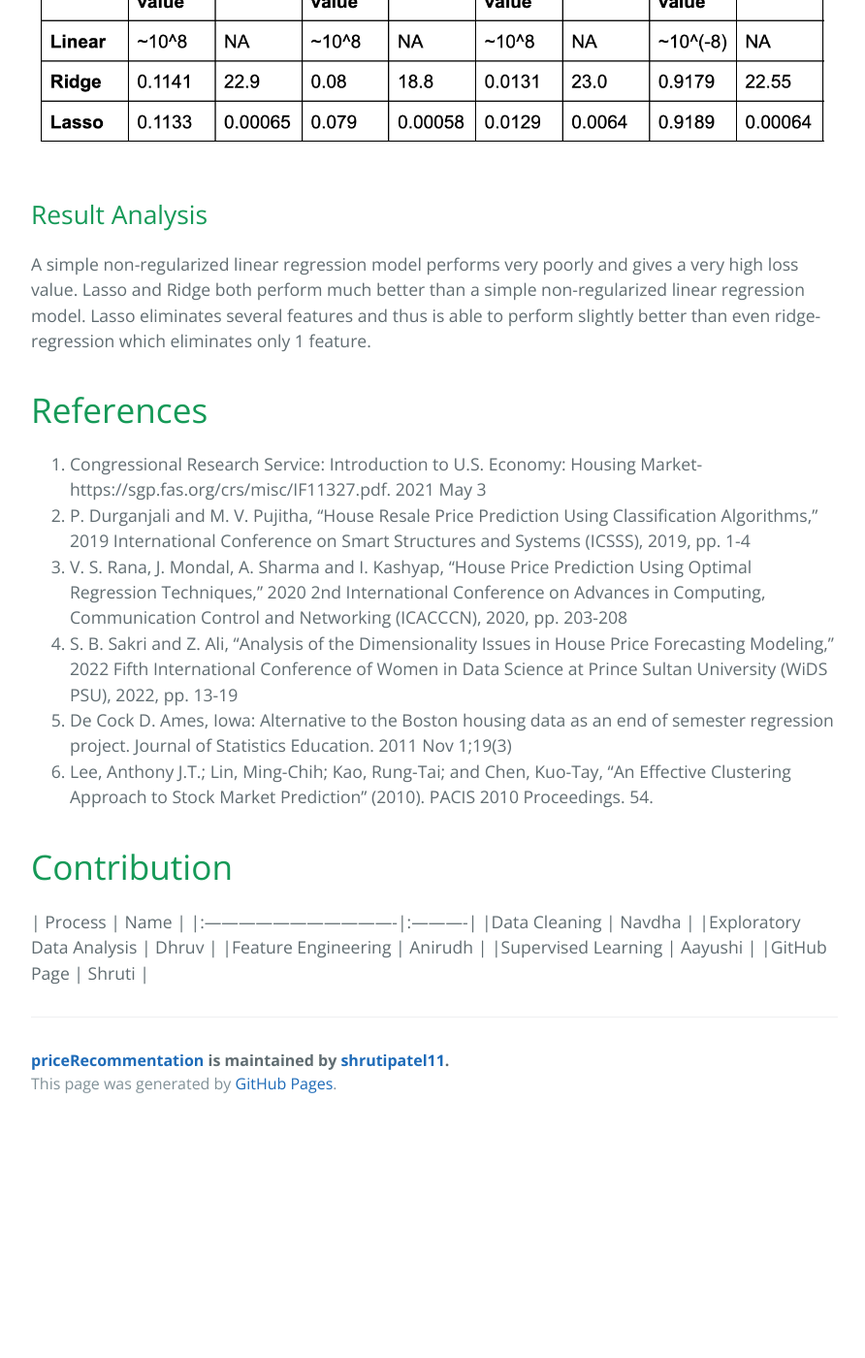
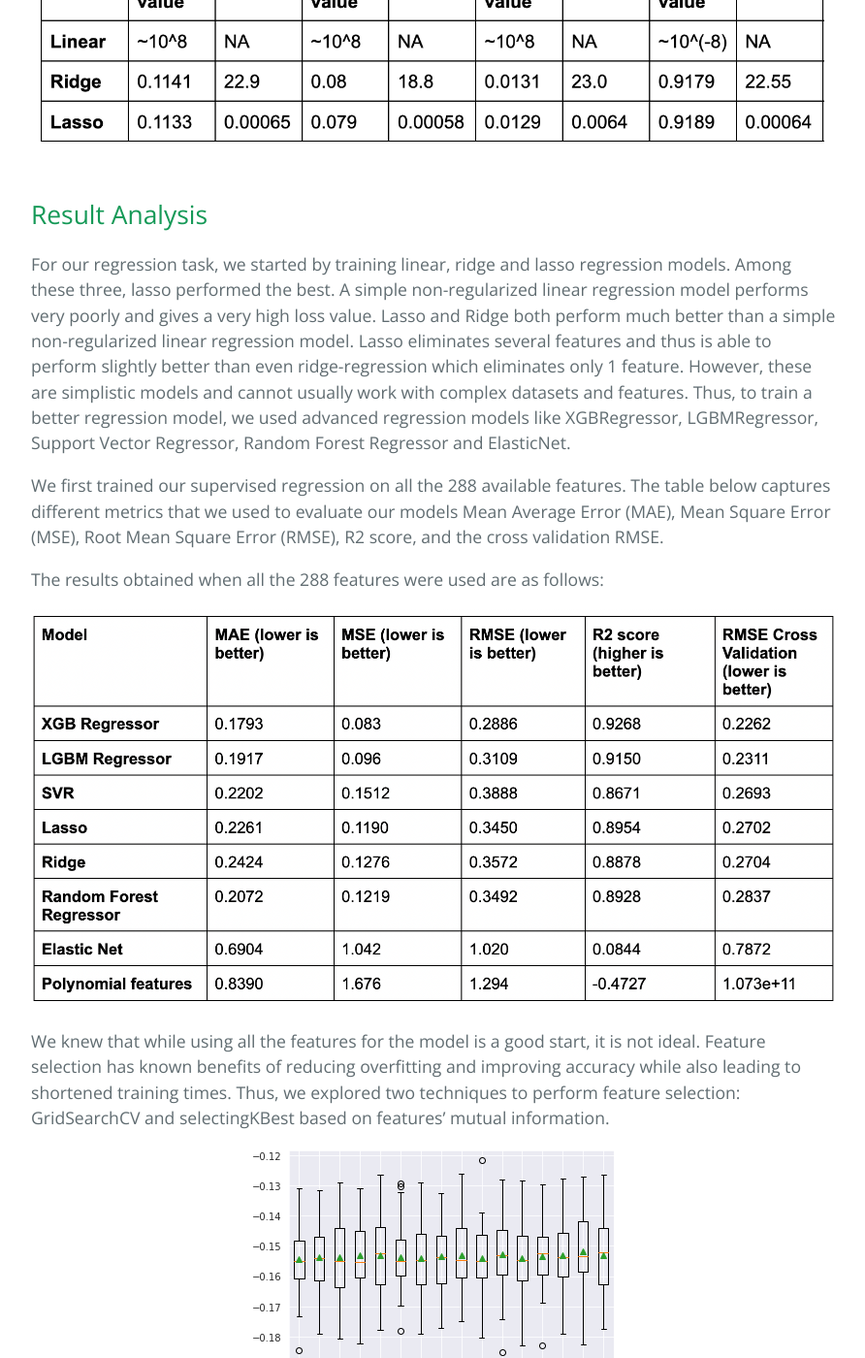
Before and after one commit to shrutipatel11/priceRecommentation, a Jekyll site: the page built from docs/index.md, in a window 1280 px wide and 1400 px high, scrolled down 8932 px. Shown: the whole window at 97% size, without its empty margins (192-1084 px from the left). Built offline with Jekyll 4.4.1, drawn with Linux system fonts in a browser that asks for light colours; before the commit the page ends 10093 px from its top, so only the background shows below that; some of the changed text lies outside the part shown.

Commit message:
Final webpage

```diff
--- a/docs/index.md
+++ b/docs/index.md
@@ -159,8 +159,108 @@ We use the Root Mean Square Error (RMSE) for evaluating the trained model on the
 
 
 ## Result Analysis
-A simple non-regularized linear regression model performs very poorly and gives a very high loss value. Lasso and Ridge both perform much better than a simple non-regularized linear regression model. Lasso eliminates several features and thus is able to perform slightly better than even ridge-regression which eliminates only 1 feature.
+For our regression task, we started by training linear, ridge and lasso regression models. Among these three, lasso performed the best. A simple non-regularized linear regression model performs very poorly and gives a very high loss value. Lasso and Ridge both perform much better than a simple non-regularized linear regression model. Lasso eliminates several features and thus is able to perform slightly better than even ridge-regression which eliminates only 1 feature. However, these are simplistic models and cannot usually work with complex datasets and features. Thus, to train a better regression model, we used advanced regression models like XGBRegressor, LGBMRegressor, Support Vector Regressor, Random Forest Regressor and ElasticNet.
 
+We first trained our supervised regression on all the 288 available features. The table below captures different  metrics that we used to evaluate our models Mean Average Error (MAE), Mean Square Error (MSE), Root Mean Square Error (RMSE), R2 score, and the cross validation RMSE.
+
+The results obtained when all the 288 features were used are as follows:
+<p align="center">
+  <img src="./images/result1.png?raw=true" alt="Result 1"/>
+</p>
+
+We knew that while using all the features for the model is a good start, it is not ideal. Feature selection has known benefits of reducing overfitting and improving accuracy while also leading to shortened training times. Thus, we explored two techniques to perform feature selection: GridSearchCV and selectingKBest based on features’ mutual information.
+<p align="center">
+  <img src="./images/something.png?raw=true" alt="Feat selection"/>
+</p>
+
+Upon performing these two techniques, we were able to eliminate 108 features (~38%) from the model.  We re-trained and evaluated all our models with the reduced selected feature set. The results obtained when 180 selected features were used are as follows:
+<p align="center">
+  <img src="./images/result2.png?raw=true" alt="Result 2"/>
+</p>
+
+We observed that not only did the training times reduce significantly, our metrics of model evaluation also improved across the board.
+
+# Unsupervised Learning Methods
+On applying dimensionality reduction algorithm (PCA) on the scaled and encoded data, we reduce the number of features to 51 instead of 288. We removed the redundant features which were highly correlated with at least one other feature based on the correlation matrix obtained. We preserve 90% of variance with 51 features. For the first experiment, we applied hierarchical clustering and K means clustering on all the features.
+
+<p align="center">
+  <img src="./images/corr2.png?raw=true" alt="Correlation unsupervised"/>
+</p>
+
+## Results and Discussions
+The metrics obtained for K-Means clustering using all the features:
+MAE: 0.21582002599324188
+MSE: 0.08856944957030345
+RMSE: 0.2976061988102792
+R2 Score: 0.3117824783201255
+
+The metrics obtained for Hierarchical clustering using all the features:
+MAE: 0.22224744503045712
+MSE: 0.09222645673704193
+RMSE: 0.3036880912005637
+R2 Score: 0.2833661742641709
+
+<p align="center">
+  <img src="./images/silhouette.png?raw=true" alt="Silhouette"/>
+</p>
+
+As observed in silhouette scores, clustering isn't ideal with such a dataset with so many dimensions, even after dimensionality reduction using PCA. Though the MAE is less, the sale price predicted is done by calculating the mean of the cluster and using the same mean sale price value for all the unknown houses belonging to the same cluster. Hence, clustering might give some approximate values for a regression problem, but is not ideal as the same cluster mean/median is not applicable for all houses in the same cluster (or all houses that are similar to each other).
+
+Instead we can use clustering to group similar houses and visualize how simple parameters affect cluster formation.
+
+Let us try to answer the question : **Can the Ames Housing data be clustered based on living area?**
+Using K-Means clustering, we were able to cluster the data based on living area and the sale price. We grouped the data into 5 clusters.
+
+<p align="center">
+  <img src="./images/living.png?raw=true" alt="Living Area"/>
+</p>
+
+Let us try to answer the question : **Can the Ames Housing data be clustered based on first floor lot area?**
+Using Hierarchical clustering, we were able to cluster the data based on lot area and the sale price.
+
+<p align="center">
+  <img src="./images/dendogram.png?raw=true" alt="Dendogram"/>
+</p>
+
+We choose the number of clusters to be 3. We cut the dendrogram so that we obtain 3 clusters as follows.
+
+<p align="center">
+  <img src="./images/firstflr.png?raw=true" alt="First floor"/>
+</p>
+
+As clustering groups similar houses together, it would be a great method to recommend houses to prospective buyers. As a result, we devised a recommender system which recommends similar houses based on the type of apartment the user is interested in.
+
+
+# Content Based Recommendation System
+
+This algorithm is used to compute similarities between apartments based on all the features selected by the PCA. The main idea is to recommend apartments based on the apartment characteristics that the user has shown interest in (taken as an input).
+
+To get similar apartments, we take the k-nearest neighbors approach. We first find the cosine matrix to find the similarities between the apartments. Given the input apartment features that the user is interested in, we find the k most similar apartments for the input apartment from the cosine matrix.
+
+Some examples of the recommendations based on overview :
+## Example 1
+Input : The apartment the user showed interest in
+<p align="center">
+  <img src="./images/input1.png?raw=true" alt="Input"/>
+</p>
+
+Output:
+<p align="center">
+  <img src="./images/output1.png?raw=true" alt="Output"/>
+</p>
+
+## Example 2
+Input : The apartment the user showed interest in
+<p align="center">
+  <img src="./images/input2.png?raw=true" alt="Input"/>
+</p>
+
+Output :
+<p align="center">
+  <img src="./images/output1.png?raw=true" alt="Output"/>
+</p>
+
+As observed from the examples, the recommendations that the algorithm gives are very similar to the apartment that the user has shown interest in. The algorithm performs really well for recommendations.
 
 
 # References
@@ -172,11 +272,12 @@ A simple non-regularized linear regression model performs very poorly and gives
 6.  Lee, Anthony J.T.; Lin, Ming-Chih; Kao, Rung-Tai; and Chen, Kuo-Tay, "An Effective Clustering Approach to Stock Market Prediction" (2010). PACIS 2010 Proceedings. 54.
 
 
-# Contribution
+# Contribution (After Midterm Report)
 | Process                           | Name      |
 |:----------------------------------|:----------|
-|Data Cleaning                      | Navdha    |
-|Exploratory Data Analysis          | Dhruv     |
-|Feature Engineering                | Anirudh   |
-|Supervised Learning                | Aayushi   |
-|GitHub Page                        | Shruti    |
+|Supervised Learning Impl           | Anirudh   |
+|Supervised Learning Analysis       | Dhruv     |
+|Unsupervised Learning              | Shruti    |
+|Presentation                       | Aayushi   |
+|Video                              | Navdha    |
+|GitHub Page                        | Aayushi, Navdha    |
```
Also changed, not shown: docs/images/corr2.png (added), docs/images/dendogram.png (added), docs/images/firstflr.png (added), docs/images/input1.png (added), docs/images/input2.png (added), docs/images/living.png (added), docs/images/output1.png (added), docs/images/output2.png (added), docs/images/result1.png (added), docs/images/result2.png (added), docs/images/silhouette.png (added), docs/images/something.png (added).
